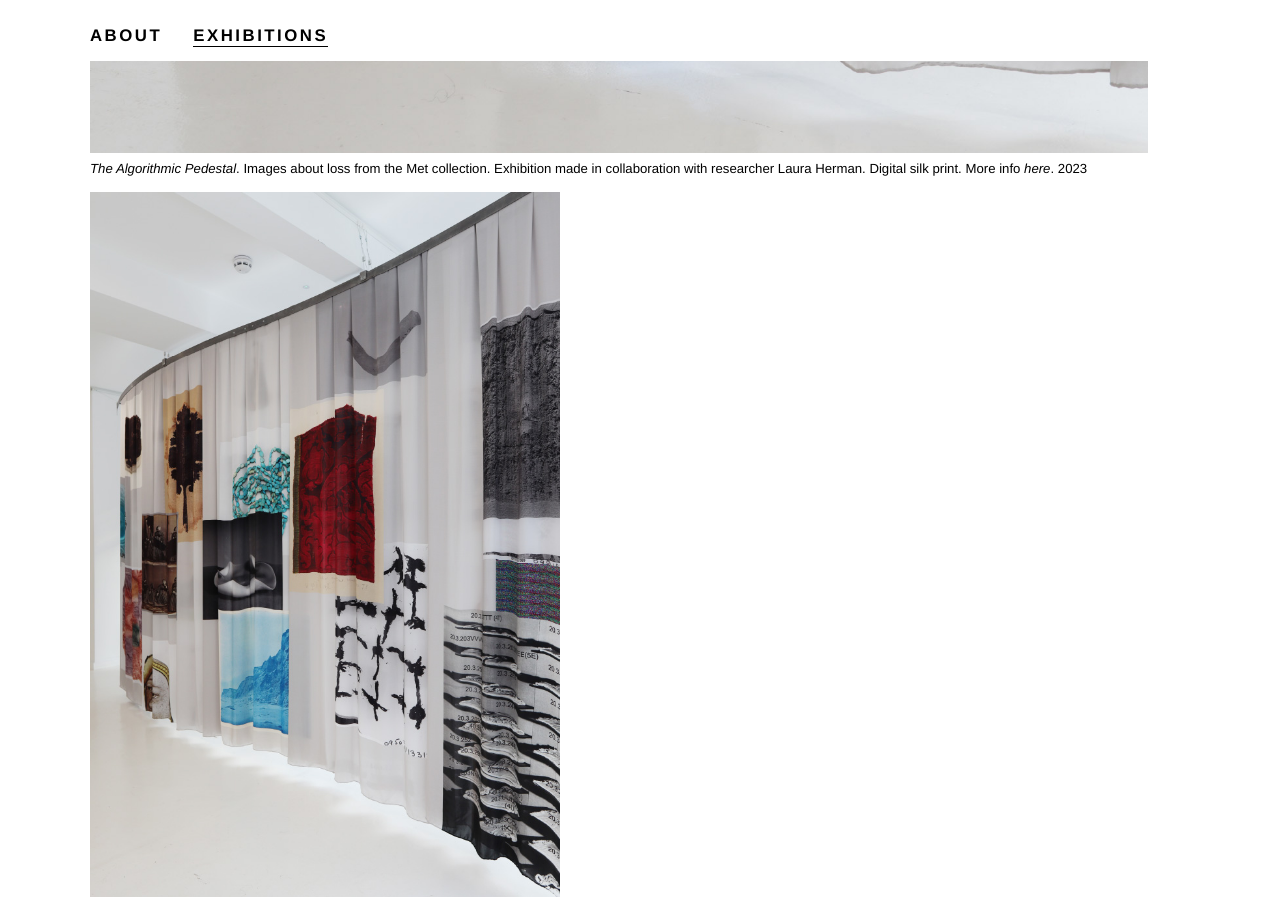
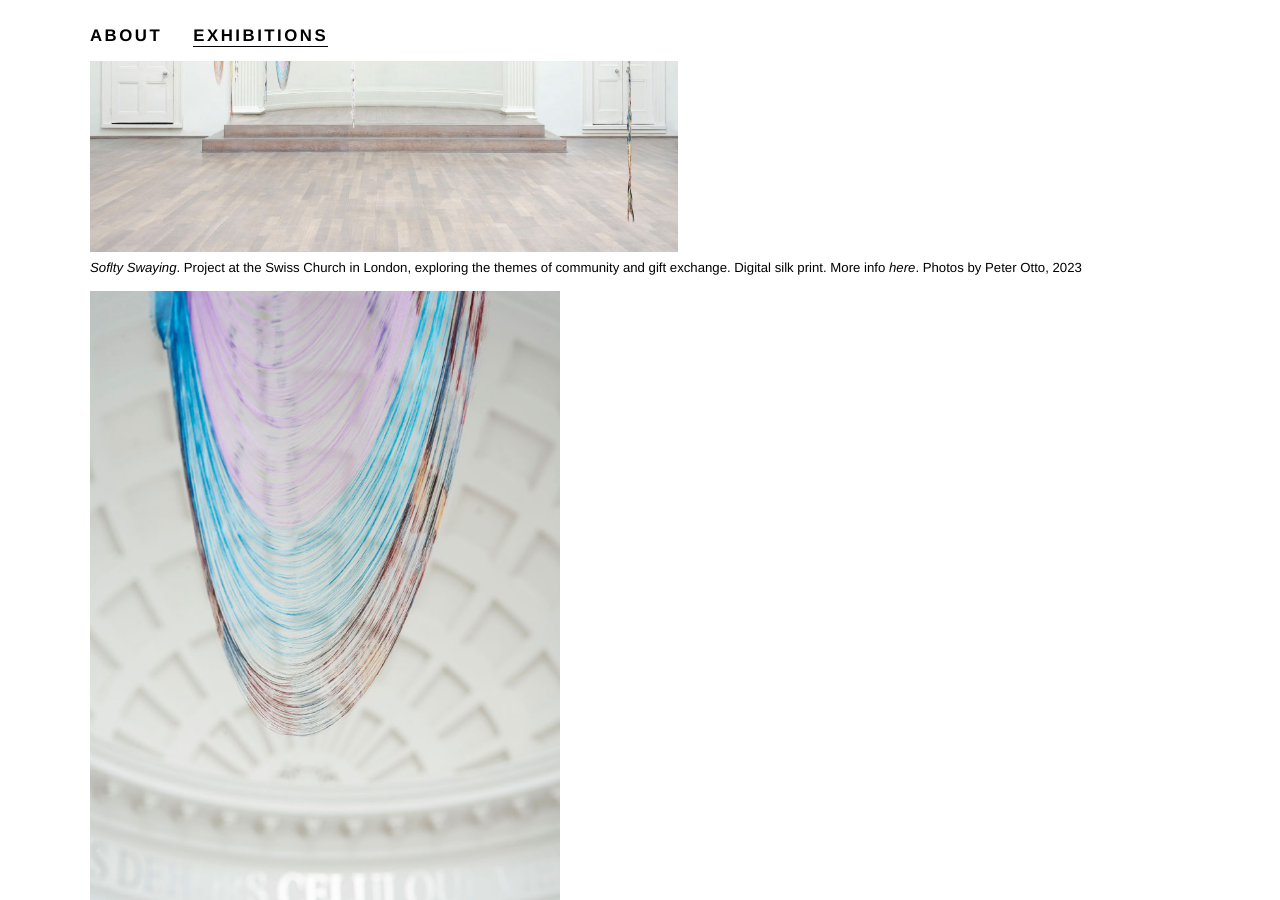
Before and after one commit to fabiennehess/fabiennehess.github.io, a Jekyll site: the page built from index.html, in a window 1280 px wide and 900 px high, scrolled down 618 px. Built offline with Jekyll 4.4.1, drawn with Linux system fonts in a browser that asks for light colours; some of the changed text lies outside the part shown.

Commit message:
Swiss Church

```diff
--- a/_data/work.yml
+++ b/_data/work.yml
@@ -1,3 +1,29 @@
+
+- caption: <i>Soflty Swaying</i>. Project at the Swiss Church in London, exploring the themes of community and gift exchange. Digital silk print. More info <a href=https://drive.google.com/file/d/1VKLGyoHiElf0xUldoQDy37kr8eRzFUNd/view?usp=sharing target="_blank"><i>here</i></a>. Photos by Peter Otto, 2023
+  type: image
+  filename: SofltySwaying_FabienneHess1.jpg
+  percentage: 50
+
+
+- caption:
+  type: image
+  filename: SofltySwaying_FabienneHess2.jpg
+  percentage: 40
+
+- caption:
+  type: image
+  filename: SofltySwaying_FabienneHess3.jpg
+  percentage: 50
+
+- caption:
+  type: image
+  filename: SofltySwaying_FabienneHess4.jpg
+  percentage: 40
+
+- caption:
+  type: image
+  filename: SofltySwaying_FabienneHess5.jpg
+  percentage: 50
 
 - caption: <i>The Algorithmic Pedestal</i>. Images about loss from the Met collection. Exhibition made in collaboration with researcher Laura Herman. Digital silk print. More info <a href=https://www.algorithmicpedestal.info/ target="_blank"><i>here</i></a>. 2023
   type: image
@@ -49,12 +75,6 @@
   filename: -11_FabienneHess.jpg
   percentage: 30
 
-
-- caption:
-  type: image
-  filename: Habitat_FabienneHess_Construc_Alien.jpg
-  percentage: 30
-
 - caption:
   type: image
   filename: Nests_Park_FabienneHEss.jpg
@@ -64,16 +84,6 @@
   type: image
   filename: Habitat_FabienneHess_Candida.jpg
   percentage: 90
-
-- caption: <i>Gap Particles</i>. Images of fragments, printed on silk and unravelled. Installed at MK Gallery. Photos by Nathan Caldecott, 2020.
-  type: image
-  filename: -07_FabienneHess.jpg
-  percentage: 80
-
-- caption:
-  type: image
-  filename: -05_FabienneHess.jpg
-  percentage: 70
 
 - caption: Detail from the <i>Unravelled Series</i>. Billboard installation during Art Night London. Photo by Julien Bader, 2019.
   type: image
```
Also changed, not shown: images/SofltySwaying_FabienneHess1.jpg (added), images/SofltySwaying_FabienneHess2.jpg (added), images/SofltySwaying_FabienneHess3.jpg (added), images/SofltySwaying_FabienneHess4.jpg (added), images/SofltySwaying_FabienneHess5.jpg (added), 6 other files.
